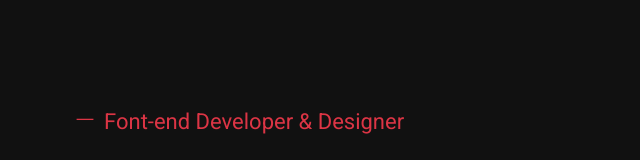
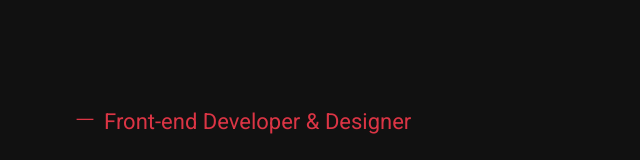
Before and after one commit to ledainghia/Portfolio, a plain HTML site: page index.html in a window 1280 px wide. Shown: the part 151-311 px from the top of the page, 534-1174 px from the left. Drawn offline with nearby package versions, Linux system fonts and the light colour scheme; some packages are replaced by stand-ins of ours; a script that the page names is missing.

Commit message:
Update index.html

```diff
--- a/index.html
+++ b/index.html
@@ -93,7 +93,7 @@
 			<div class="col-lg-6 col-12 col-md-7">
 				<div class="ml-5 position-relative mt-5 mt-lg-0">
 					<span class="head-trans">Nghia</span>
-					<h1 class="font-weight-normal text-color text-md"><i class="ti-minus mr-2"></i>Font-end Developer <span >&</span> Designer</h1>
+					<h1 class="font-weight-normal text-color text-md"><i class="ti-minus mr-2"></i>Front-end Developer <span >&</span> Designer</h1>
 					<h2 class="mt-3 text-lg mb-3 text-capitalize">I'm Le Dai</span> Nghia</h2>
 					<p class="animated fadeInUp lead mt-4 mb-5 text-white-50 lh-35">I am a student of FPT University specialized in software engineering. I can both design graphics and coding. I think this is my biggest strength.</p>
 					<a href="#about" class="btn btn-solid-border">About Me</a>
```
